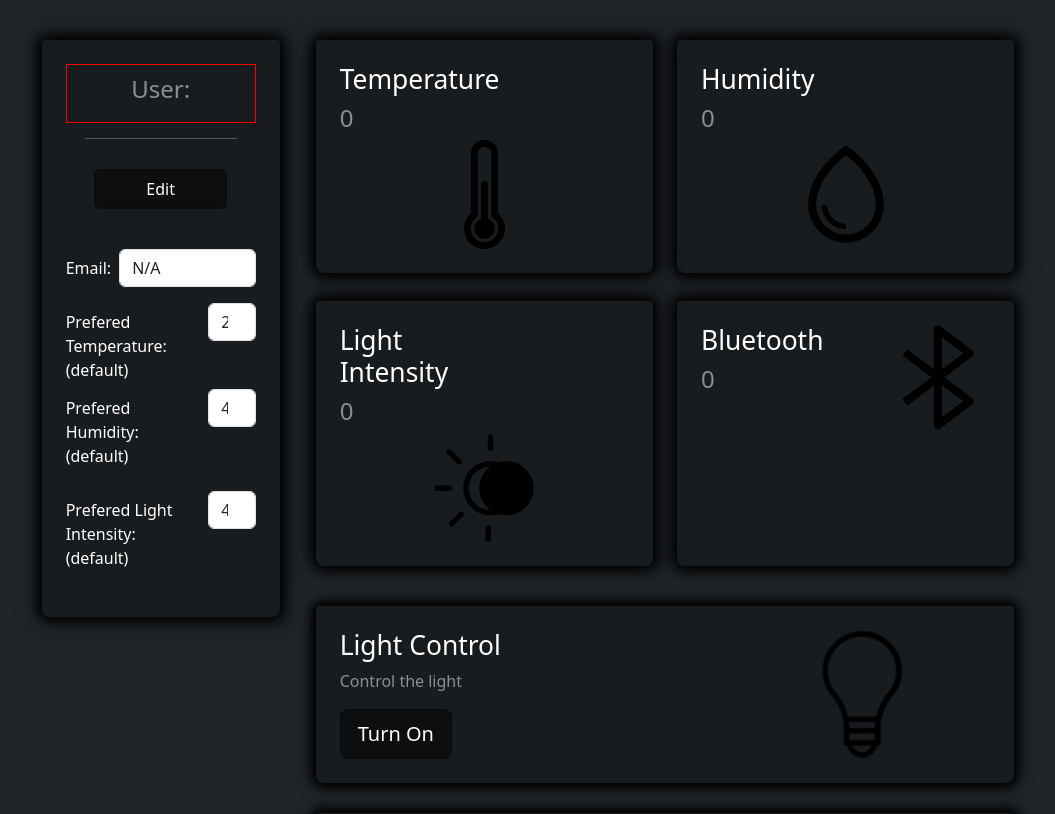
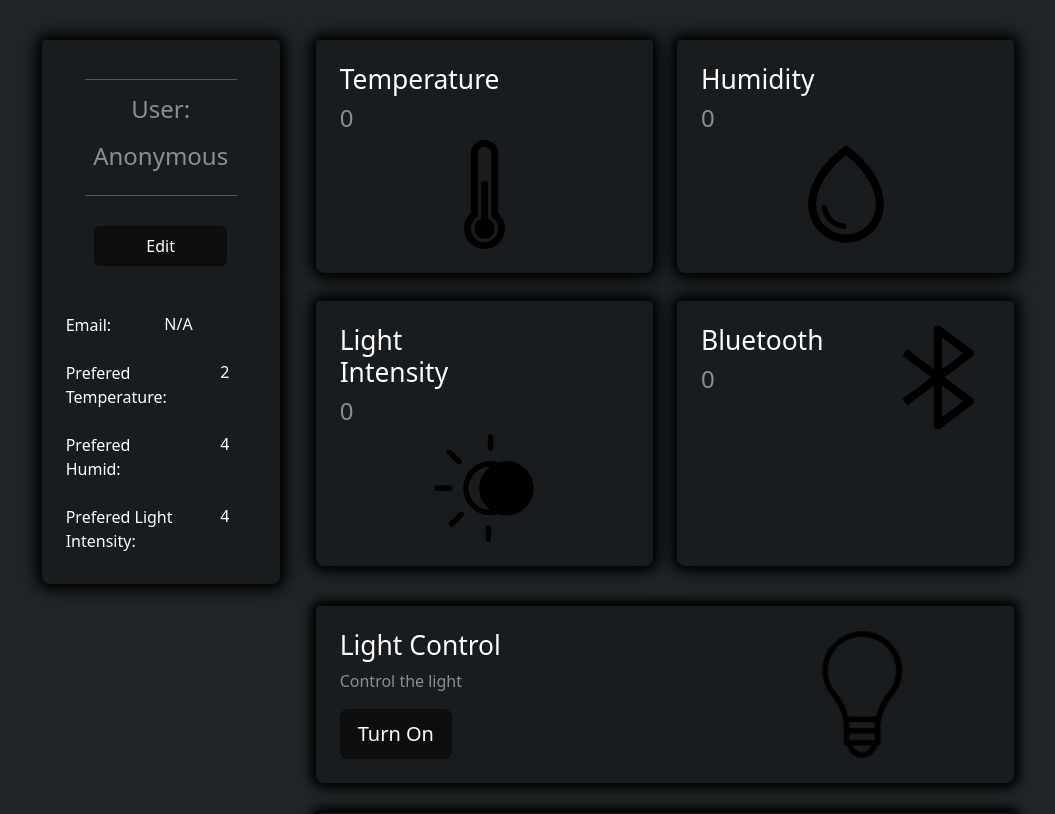
Before and after one commit to DokuSan00/IoT-Final-Project, a Flask app: page / in a window 1280 px wide. Shown: the top 814 px of the page, without its empty margins (118-1173 px from the left). Run offline with Flask 3, Linux system fonts and the light colour scheme.

Commit message:
finished GUI

```diff
--- a/static/scripts/script.js
+++ b/static/scripts/script.js
@@ -1,3 +1,11 @@
+window.onload(() => {
+
+})
+
+async function get_client() {
+    // client = fetch("/get_data")
+}
+
 function isManual(component) {
     properties[component]['isManual'] = getMode(properties[component]['div']) * true;
 }
@@ -59,6 +67,8 @@ function toggleMode(name) {
 let data = { temp: 0, light: 0, humid: 0, username: "" };
 let motorEmailSent = false;
 let lightEmailSent = false;
+let user_setting = {}
+
 
 // Do every 0.5s
 setInterval(() => {
--- a/static/styles/home.css
+++ b/static/styles/home.css
@@ -85,3 +85,22 @@ img, label {
         transform: rotate(359deg);
     }
 }
+
+#username {
+    font-size: x-large;
+    font-weight: 500;
+}
+
+#username, .col .form-control{
+    border: 0px solid black;
+
+    background-color: rgba(0, 0, 0, 0);
+}
+
+#username, .col .form-control:focus {
+    background-color: rgba(0, 0, 0, 0);
+}
+
+input[type=number] {
+    -moz-appearance: textfield;
+}
--- a/templates/index.html
+++ b/templates/index.html
@@ -21,15 +21,14 @@
             <div name="left-wrapper" class="col-md-3">
                 <div name="bottom-left">
                     <div class="form-shadow p-4 bg-black bg-opacity-25 border-dark rounded-top-1 rounded-bottom-3">
-                        <div name="profile">
-                            <div class="" style="text-align: center; border: 1px solid red">
+                        <div id="profile">
+                            <hr style="width: 80%; margin: 15px auto;">
+                            <div class="" style="text-align: center;">
                                 <div class="">
-                                    <div style="height: 10px"></div>
-                                    <div class="" style="align-items: center; justify-content: center;">
+                                    <div class="" style="align-items: center; justify-content: center; margin: 8px auto;">
                                         <h4 id="user_label" class="text-white-50">User:</h4>
-                                        <h5 id="username_label" class="text-white-50"></h5>
+                                        <input id="username" type="text" class="h5 text-center text-white-50 form-control" value="Anonymous">
                                     </div>
-                                    <div style="height: 10px"></div>
                                 </div>
                             </div>
 
@@ -46,40 +45,43 @@
 
                                 <div style="height: 40px"></div>
 
-                                <form>
-                                    <div class="row mb-3" style="align-items: center; justify-content: center;">
-                                        <label for="" class="col-sm-3 col-form-label">
+                                <div>
+                                    <div class="row md-3">
+                                        <label for="" class="col-sm-2 col-form-label">
                                             Email:
                                         </label>
                                         <div class="col">
-                                          <input type="text" class="form-control" value="N/A">
+                                            <input id="email" type="text" class="form-control text-white text-center" value="N/A">
                                         </div>
                                     </div>
+                                    <div style="height: 10px;"></div>
                                     <div class="row md-3">
                                         <label for="" class="col-sm-8 col-form-label">
-                                            Prefered Temperature: (default)
+                                            Prefered Temperature:
                                         </label>
                                         <div class="col">
-                                          <input type="number" class="form-control" value="24">
+                                            <input id="fav_temp" type="number" class="form-control text-white" value="24">
                                         </div>
                                     </div>
-                                    <div class="row mb-3">
+                                    <div style="height: 10px;"></div>
+                                    <div class="row md-3">
                                         <label for="" class="col-sm-8 col-form-label">
-                                            Prefered Humidity: (default)
+                                            Prefered Humid:
                                         </label>
                                         <div class="col">
-                                          <input type="number" class="form-control" value="40">
+                                            <input id="fav_humid" type="number" class="form-control text-white" value="40">
                                         </div>
                                     </div>
-                                    <div class="row mb-3">
+                                    <div style="height: 10px;"></div>
+                                    <div class="row md-3">
                                         <label for="" class="col-sm-8 col-form-label">
-                                            Prefered Light Intensity: (default)
+                                            Prefered Light Intensity:
                                         </label>
                                         <div class="col">
-                                          <input type="number" class="form-control" value="400">
+                                            <input id="fav_lightInt" type="number" class="form-control text-white" value="400">
                                         </div>
                                     </div>
-                                </form>
+                                </div>
                             </div>
                         </div>
                     </div>
```
